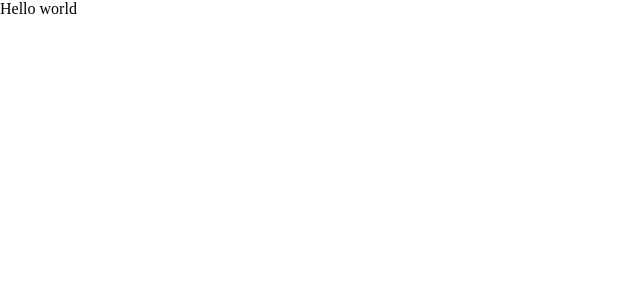
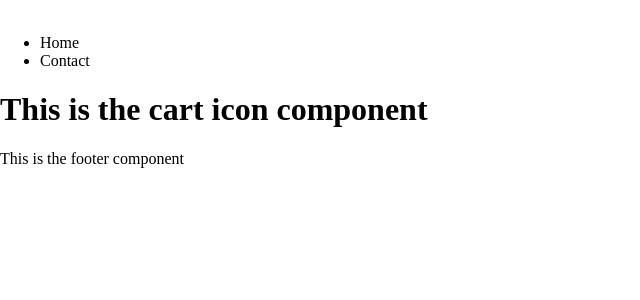
Before and after one commit to Inaelise/js-frameworks-ca, a React (Vite) app: page / in a window 1280 px wide. Shown: the top 300 px of the page, without its empty margins (0-640 px from the left). Built offline with nearby package versions, Linux system fonts and the light colour scheme.

Commit message:
Calls Layout component in app

```diff
--- a/src/App.jsx
+++ b/src/App.jsx
@@ -1,7 +1,12 @@
 import "./App.css";
+import Layout from "./components/Layout";
 
 function App() {
-  return <>Hello world</>;
+  return (
+    <>
+      <Layout />
+    </>
+  );
 }
 
 export default App;
```
